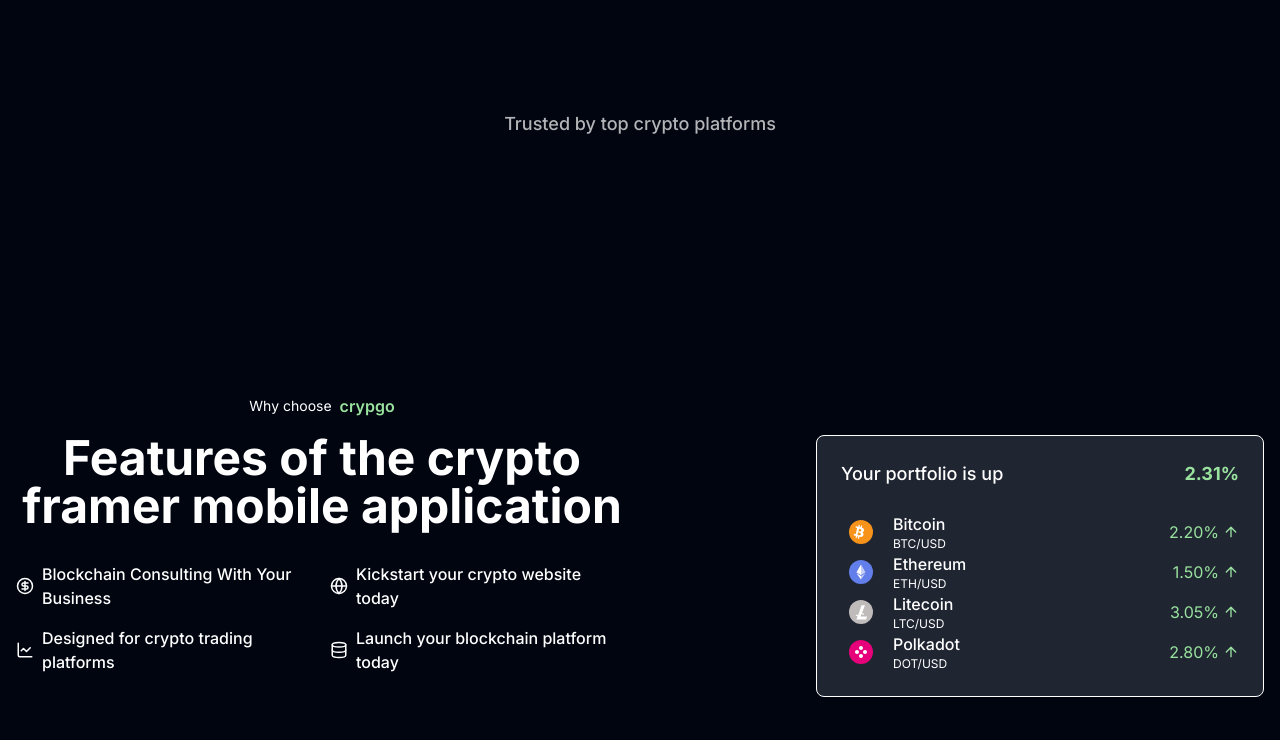
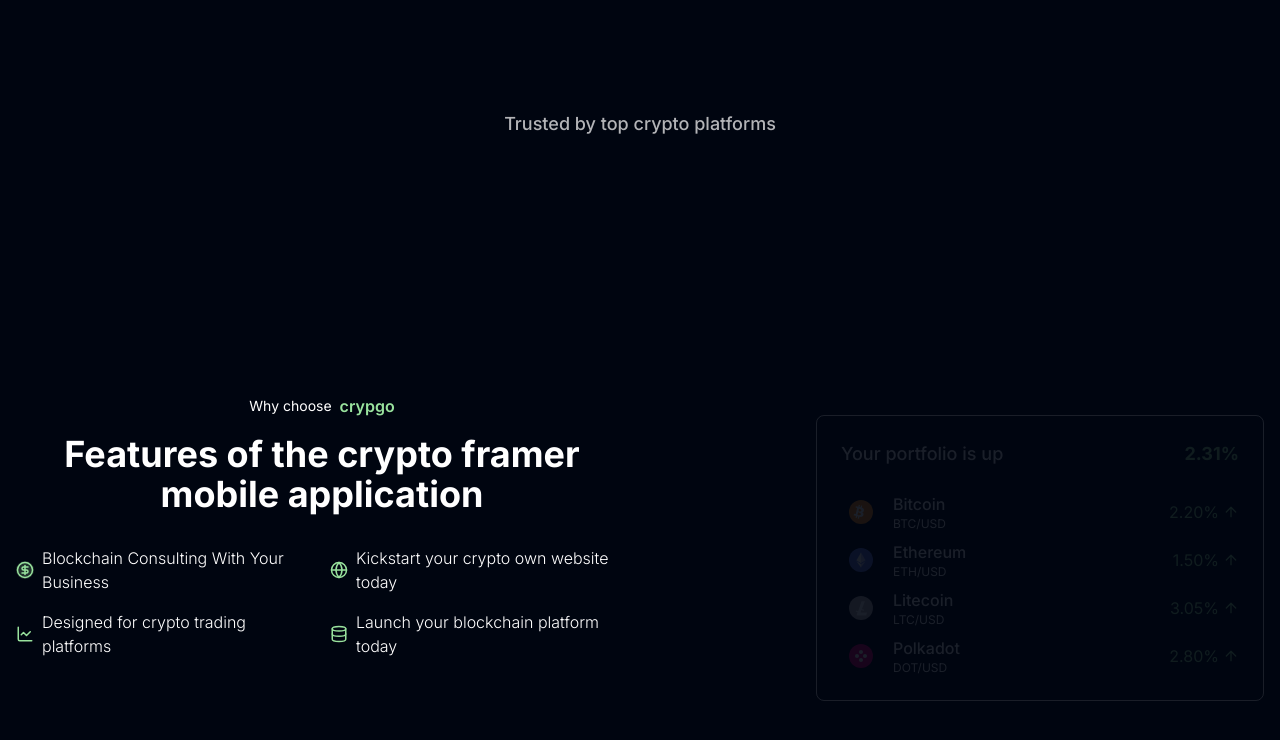
Before and after one commit to theanuragg/DCEX, a Next.js app: page / in a window 1280 px wide. Shown: the part 848-1588 px from the top of the page. Built offline with nearby package versions, Linux system fonts and the light colour scheme; no server answers.

Commit message:
Update FeatureCard styling and global colors: change heading size, adjust font weights, and modify feature icon backgrounds for improved design consistency.

```diff
--- a/app/Components/FeatureCard.tsx
+++ b/app/Components/FeatureCard.tsx
@@ -59,35 +59,35 @@ const Index = () => {
                   <span className="text-primary font-semibold">crypgo</span>
                 </div>
 
-                <h1 className="text-4xl md:text-5xl font-bold mb-8 text-center">
+                <h1 className="text-4xl md:text-4xl font-bold mb-8 text-center">
                   Features of the crypto framer mobile application
                 </h1>
 
                 <div className="grid grid-cols-1 sm:grid-cols-2 gap-4 mb-8">
                   {/* Feature Items */}
                   <div className="feature-item flex items-center">
-                    <div className="feature-icon  mr-2">
-                      <CircleDollarSign size={18}/>
+                    <div className="feature-icon bg-light-success  mr-2  rounded-full">
+                      <CircleDollarSign size={18} className='text-primary'/>
                     </div>
-                    <div className="font-medium">Blockchain Consulting With Your Business</div>
+                    <div className="font-light">Blockchain Consulting With Your Business</div>
                   </div>
                   <div className="feature-item flex items-center">
-                    <div className="feature-icon mr-2">
-                      <Globe size={18} />
+                    <div className="feature-icon mr-2 bg-light-sccuess rounded-full ">
+                      <Globe size={18}  className='text-primary'/>
                     </div>
-                    <div className="font-medium">Kickstart your crypto website today</div>
+                    <div className="font-light">Kickstart your crypto own website today</div>
                   </div>
                   <div className="feature-item flex items-center">
-                    <div className="feature-icon mr-2">
-                      <LineChart size={18} />
+                    <div className="feature-icon mr-2 bg-light-sccuess rounded-full">
+                      <LineChart size={18} className='text-primary'/>
                     </div>
-                    <div className="font-medium">Designed for crypto trading platforms</div>
+                    <div className="font-light">Designed for crypto trading platforms</div>
                   </div>
                   <div className="feature-item flex items-center">
-                    <div className="feature-icon mr-2">
-                      <Database size={18} />
+                    <div className="feature-icon mr-2 bg-light-sccuess rounded-full">
+                      <Database size={18} className='text-primary'/>
                     </div>
-                    <div className="font-medium">Launch your blockchain platform today</div>
+                    <div className="font-light">Launch your blockchain platform today</div>
                   </div>
                 </div>
               </div>
@@ -95,13 +95,13 @@ const Index = () => {
 
             <div className="flex justify-center lg:justify-end items-center ">
               {/* Portfolio Card */}
-              <div className="w-full max-w-md rounded-lg  bg-gray-500/30 p-6 border">
+              <div className="w-full max-w-md rounded-lg  bg-dark4/30 opacity-10 p-6 border">
                 <div className="flex justify-between items-center mb-6">
                   <div className="text-lg font-medium">Your portfolio is up</div>
                   <div className="text-lg font-bold text-primary">2.31%</div>
                 </div>
 
-                <div className="space-y-0">
+                <div className="space-y-2">
                   {/* Bitcoin */}
                   <div className="crypto-card flex items-center justify-between">
                     <div className="flex items-center gap-3">
--- a/app/globals.css
+++ b/app/globals.css
@@ -13,7 +13,7 @@ body {
   --color-dark1: #222222;
   --color-dark2: #000510;
   --color-dark3: #FFFFFF;
-  --color-dark4: #555555;
+  --color-dark4: #0E121C;
   --color-body: #E5E5E5;
   --color-white: #FFFFFF;
 }
```
